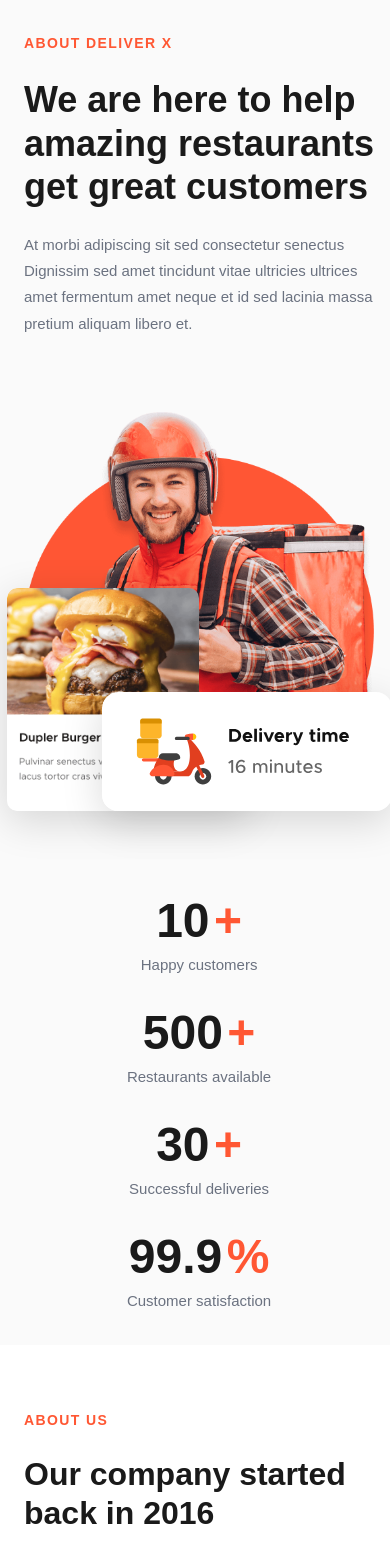
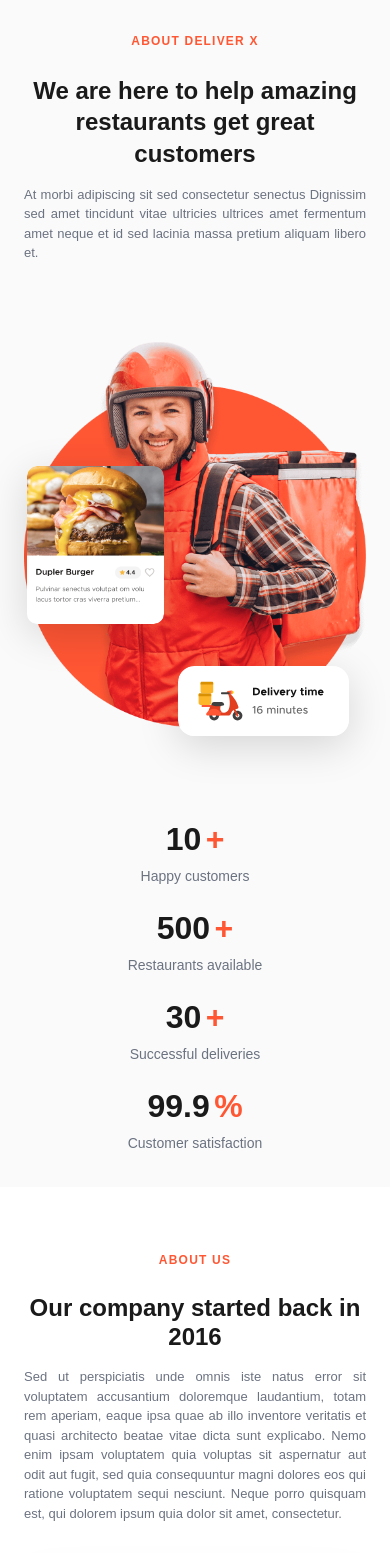
Before and after one commit to AizazC9/automate_test, a plain HTML site: page index.html in a window 390 px wide. Shown: the top 1553 px of the page. Drawn offline with nearby package versions, Linux system fonts and the light colour scheme; a web font is replaced by a local one.

Commit message:
responsivness added

```diff
--- a/styles.scss
+++ b/styles.scss
@@ -54,11 +54,18 @@ body {
       grid-template-columns: 1fr;
       gap: 3rem;
       margin-bottom: 4rem;
+      text-align: center;
     }
   }
 
   &__left {
     opacity: 0;
+
+    @media (max-width: 968px) {
+      display: flex;
+      flex-direction: column;
+      align-items: center;
+    }
   }
 
   &__subtitle {
@@ -68,6 +75,10 @@ body {
     letter-spacing: 0.1em;
     margin-bottom: 1.5rem;
     text-transform: uppercase;
+
+    @media (max-width: 420px) {
+      font-size: 0.75rem;
+    }
   }
 
   &__title {
@@ -87,10 +98,20 @@ body {
       max-width: 100%;
     }
 
+    @media (max-width: 420px) {
+      font-size: 1.5rem;
+      line-height: 1.3;
+      margin-bottom: 1rem;
+    }
+
     &--highlight {
       color: $text-dark;
       position: relative;
       white-space: nowrap;
+
+      @media (max-width: 420px) {
+        white-space: normal;
+      }
     }
   }
 
@@ -99,10 +120,16 @@ body {
     color: $text-gray;
     line-height: 1.75;
     max-width: 90%;
+    text-align: justify;
 
     @media (max-width: 768px) {
       font-size: 0.9375rem;
       max-width: 100%;
+    }
+
+    @media (max-width: 420px) {
+      font-size: 0.8125rem;
+      line-height: 1.5;
     }
   }
 
@@ -124,6 +151,11 @@ body {
     display: flex;
     align-items: center;
     justify-content: center;
+
+    @media (max-width: 1300px) {
+      max-width: 30rem;
+      height: 30rem;
+    }
 
     @media (max-width: 768px) {
       height: 28rem;
@@ -149,35 +181,58 @@ body {
     opacity: 0;
     border-radius: 1rem;
     overflow: hidden;
-    background: transparent;
+    background: none;
     box-shadow: 0 0.625rem 2.5rem rgba(0, 0, 0, 0.15);
 
     &--burger {
-      bottom: 17%;
+      bottom: 15%;
       left: -10%;
-      width: 18.75rem;
+      max-width: 50%;
       border-radius: 0.625rem;
+      padding: 0;
+      background: transparent !important;
+
+      @media (max-width: 1300px) {
+        left: -8%;
+      }
 
       @media (max-width: 768px) {
-        width: 15rem;
         left: -5%;
         bottom: 5%;
       }
 
+      @media (max-width: 420px) {
+        max-width: 40%;
+        left: 1%;
+      }
+
       .hero__card-img {
-        width: 80%;
+        width: 100%;
+        max-width: 100%;
+        height: auto;
+        display: block;
       }
     }
 
     &--delivery {
       bottom: 8%;
-      right: -15%;
+      right: -25%;
       background: none !important;
       box-shadow: 0 0.625rem 2.5rem rgba(0, 0, 0, 0.15);
+
+      @media (max-width: 1300px) {
+        width: 50%;
+        right: -12%;
+      }
 
       @media (max-width: 768px) {
         right: -5%;
         bottom: 5%;
+      }
+
+      @media (max-width: 420px) {
+        right: 5%;
+        max-width: 50%;
       }
 
       .hero__card-img {
@@ -208,6 +263,10 @@ body {
       grid-template-columns: 1fr;
       gap: 2rem;
     }
+
+    @media (max-width: 420px) {
+      gap: 1.5rem;
+    }
   }
 
   &__stat {
@@ -229,6 +288,10 @@ body {
     @media (max-width: 768px) {
       font-size: 3rem;
     }
+
+    @media (max-width: 420px) {
+      font-size: 2rem;
+    }
   }
 
   &__stat-suffix {
@@ -241,6 +304,10 @@ body {
     @media (max-width: 768px) {
       font-size: 3rem;
     }
+
+    @media (max-width: 420px) {
+      font-size: 2rem;
+    }
   }
 
   &__stat-label {
@@ -251,6 +318,10 @@ body {
 
     @media (max-width: 768px) {
       font-size: 0.9375rem;
+    }
+
+    @media (max-width: 420px) {
+      font-size: 0.875rem;
     }
   }
 }
@@ -300,6 +371,7 @@ body {
 
     @media (max-width: 968px) {
       order: 1;
+      text-align: center;
     }
   }
 
@@ -310,6 +382,10 @@ body {
     letter-spacing: 0.1em;
     margin-bottom: 1.5rem;
     text-transform: uppercase;
+
+    @media (max-width: 420px) {
+      font-size: 0.75rem;
+    }
   }
 
   &__title {
@@ -326,15 +402,26 @@ body {
     @media (max-width: 768px) {
       font-size: 2rem;
     }
+
+    @media (max-width: 420px) {
+      font-size: 1.5rem;
+      margin-bottom: 1rem;
+    }
   }
 
   &__description {
     font-size: 1rem;
     color: $text-gray;
     line-height: 1.75;
+    text-align: justify;
 
     @media (max-width: 768px) {
       font-size: 0.9375rem;
+    }
+
+    @media (max-width: 420px) {
+      font-size: 0.8125rem;
+      line-height: 1.5;
     }
   }
 }
@@ -365,6 +452,7 @@ body {
 
     @media (max-width: 968px) {
       order: 1;
+      text-align: center;
     }
   }
 
@@ -375,6 +463,10 @@ body {
     letter-spacing: 0.1em;
     margin-bottom: 1.5rem;
     text-transform: uppercase;
+
+    @media (max-width: 420px) {
+      font-size: 0.75rem;
+    }
   }
 
   &__title {
@@ -391,15 +483,26 @@ body {
     @media (max-width: 768px) {
       font-size: 2rem;
     }
+
+    @media (max-width: 420px) {
+      font-size: 1.5rem;
+      margin-bottom: 1rem;
+    }
   }
 
   &__description {
     font-size: 1rem;
     color: $text-gray;
     line-height: 1.75;
+    text-align: justify;
 
     @media (max-width: 768px) {
       font-size: 0.9375rem;
+    }
+
+    @media (max-width: 420px) {
+      font-size: 0.8125rem;
+      line-height: 1.5;
     }
   }
 
@@ -463,6 +566,10 @@ body {
     letter-spacing: 0.1em;
     margin-bottom: 1.5rem;
     text-transform: uppercase;
+
+    @media (max-width: 420px) {
+      font-size: 0.75rem;
+    }
   }
 
   &__title {
@@ -479,6 +586,11 @@ body {
     @media (max-width: 768px) {
       font-size: 2rem;
     }
+
+    @media (max-width: 420px) {
+      font-size: 1.5rem;
+      margin-bottom: 1rem;
+    }
   }
 
   &__description {
@@ -486,9 +598,15 @@ body {
     color: $text-gray;
     line-height: 1.75;
     margin-bottom: 2rem;
+    text-align: justify;
 
     @media (max-width: 768px) {
       font-size: 0.9375rem;
+    }
+
+    @media (max-width: 420px) {
+      font-size: 0.8125rem;
+      line-height: 1.5;
     }
   }
 
@@ -560,9 +678,14 @@ body {
     font-size: 0.9375rem;
     color: $text-gray;
     line-height: 1.7;
+    text-align: justify;
 
     @media (max-width: 768px) {
       font-size: 0.875rem;
+    }
+
+    @media (max-width: 420px) {
+      font-size: 0.8125rem;
     }
   }
 }
@@ -594,6 +717,10 @@ body {
     letter-spacing: 0.1em;
     margin-bottom: 1.5rem;
     text-transform: uppercase;
+
+    @media (max-width: 420px) {
+      font-size: 0.75rem;
+    }
   }
 
   &__title {
@@ -610,15 +737,24 @@ body {
     @media (max-width: 768px) {
       font-size: 1.875rem;
     }
+
+    @media (max-width: 420px) {
+      font-size: 1.5rem;
+    }
   }
 
   &__description {
     font-size: 1rem;
     color: $text-gray;
     line-height: 1.75;
+    text-align: justify;
 
     @media (max-width: 768px) {
       font-size: 0.9375rem;
+    }
+
+    @media (max-width: 420px) {
+      font-size: 0.8125rem;
     }
   }
 
@@ -679,9 +815,14 @@ body {
     font-size: 0.9375rem;
     color: $text-gray;
     line-height: 1.7;
+    text-align: justify;
 
     @media (max-width: 768px) {
       font-size: 0.875rem;
+    }
+
+    @media (max-width: 420px) {
+      font-size: 0.8125rem;
     }
   }
 }
```
Also changed, not shown: styles.css.
